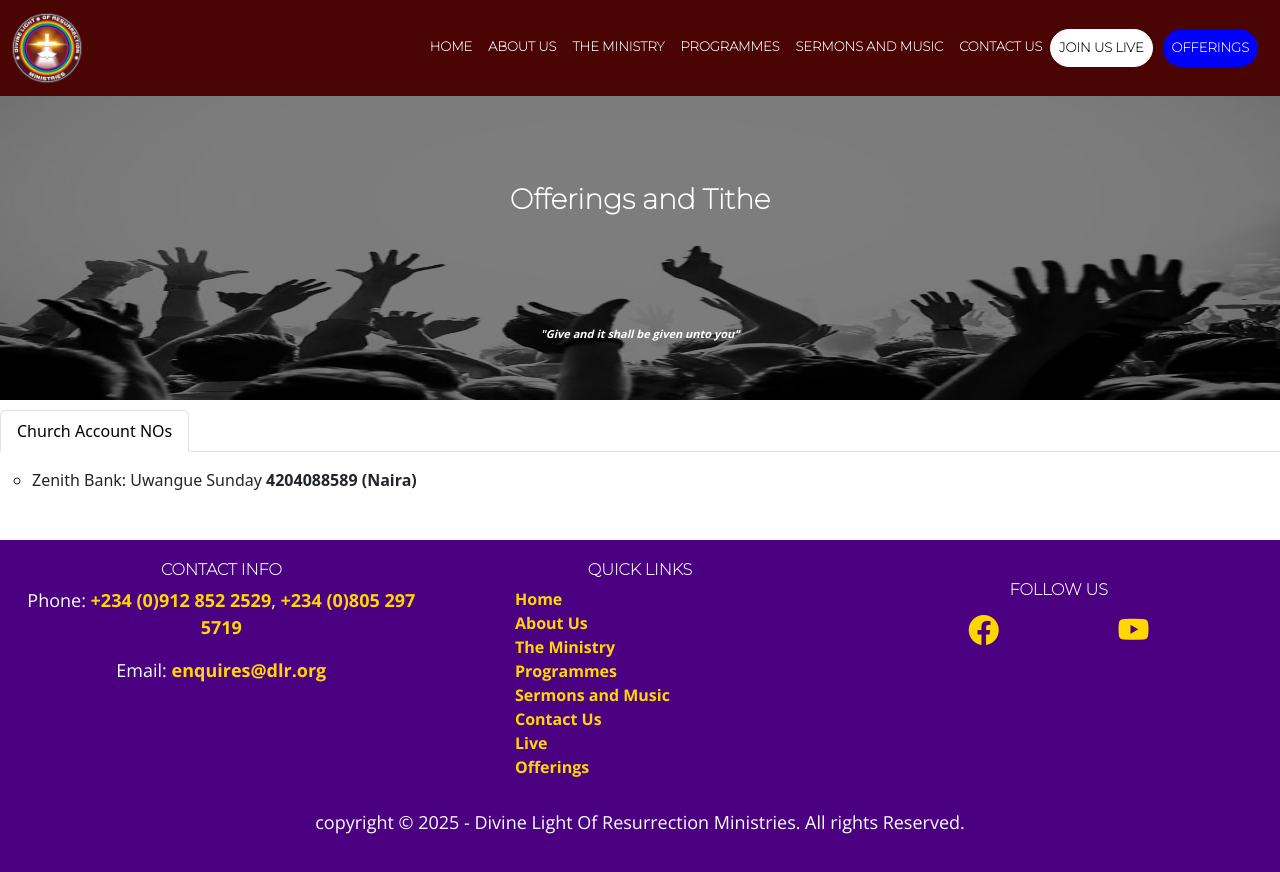
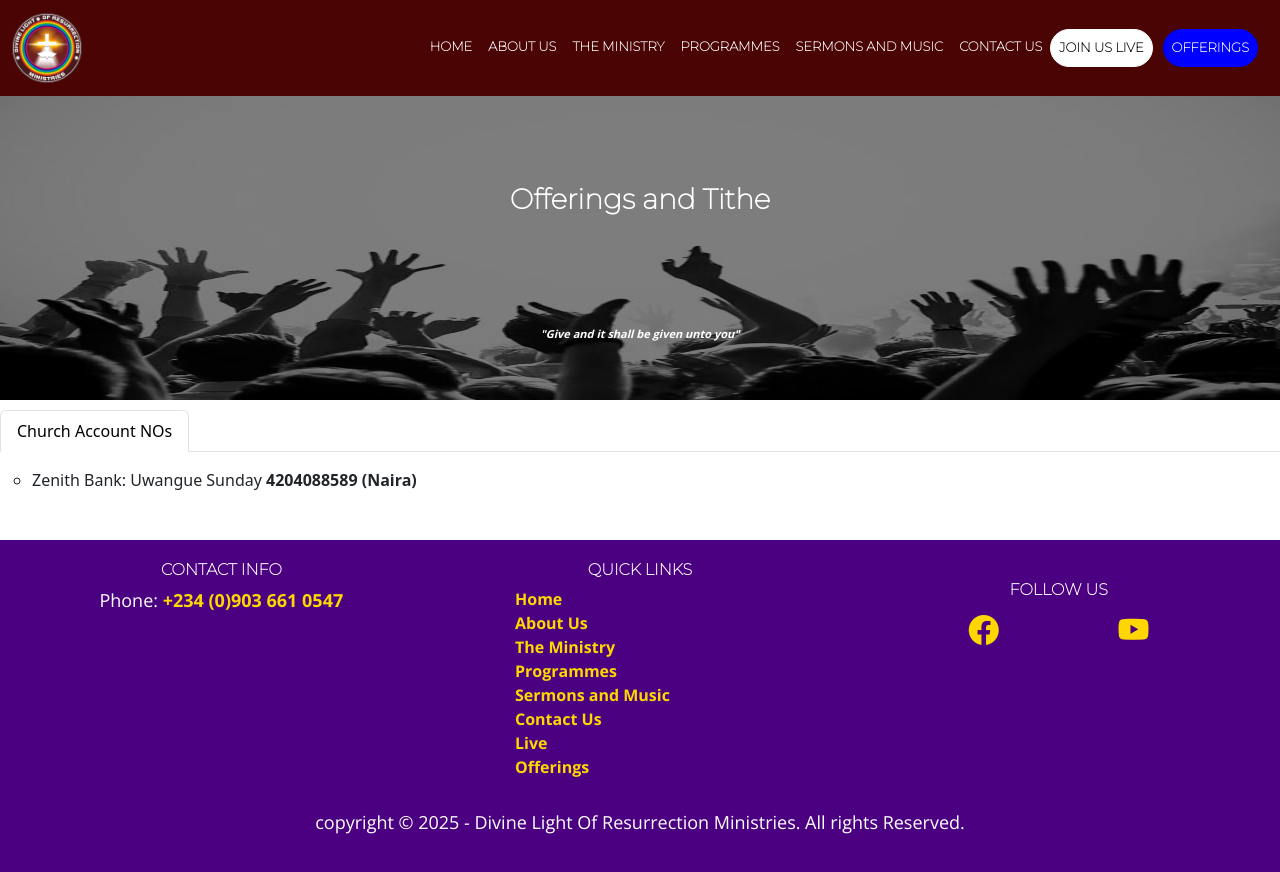
Before and after one commit to Ounini/DLR, a React (Create React App) app: page /offerings in a window 1280 px wide. Built offline with nearby package versions, Linux system fonts and the light colour scheme.

Commit message:
Updated Footer component

```diff
--- a/src/components/Footer.js
+++ b/src/components/Footer.js
@@ -9,12 +9,12 @@ function Footer() {
         <Col sm={12} md={6} xl={4}>
           <h6>Contact Info</h6>
           <p>
-            Phone: <a href="tel:+2349128522529"> +234 (0)912 852 2529</a>,
-            <a href="tel:+2348052975719"> +234 (0)805 297 5719</a>
+            Phone: <a href="tel:+2349036610547"> +234 (0)903 661 0547</a>
+            {/* <a href="tel:+2348052975719"> +234 (0)805 297 5719</a> */}
           </p>
-          <p>
+          {/* <p>
             Email: <a href="mailto:enquires@dlr.org"> enquires@dlr.org</a>
-          </p>
+          </p> */}
         </Col>
         <Col sm={12} md={6} xl={4}>
           <h6>Quick links</h6>
```
